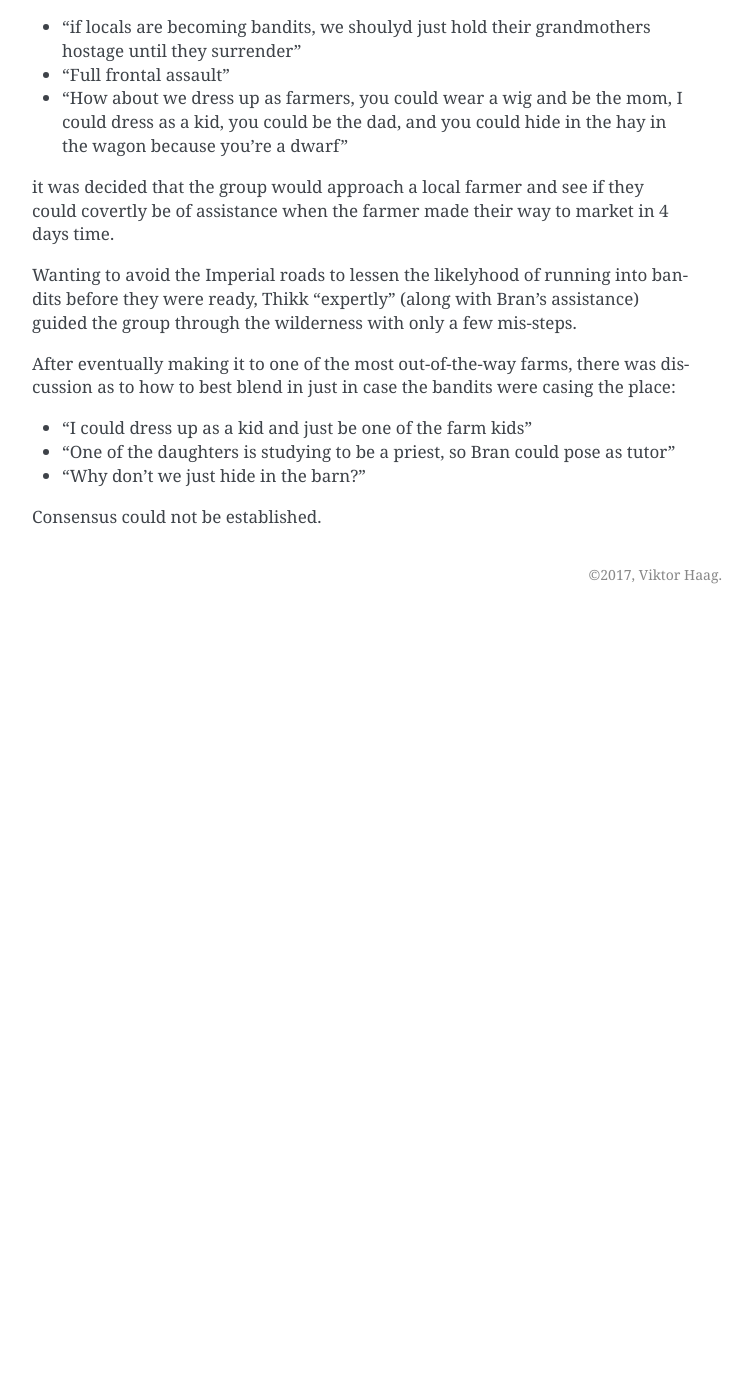
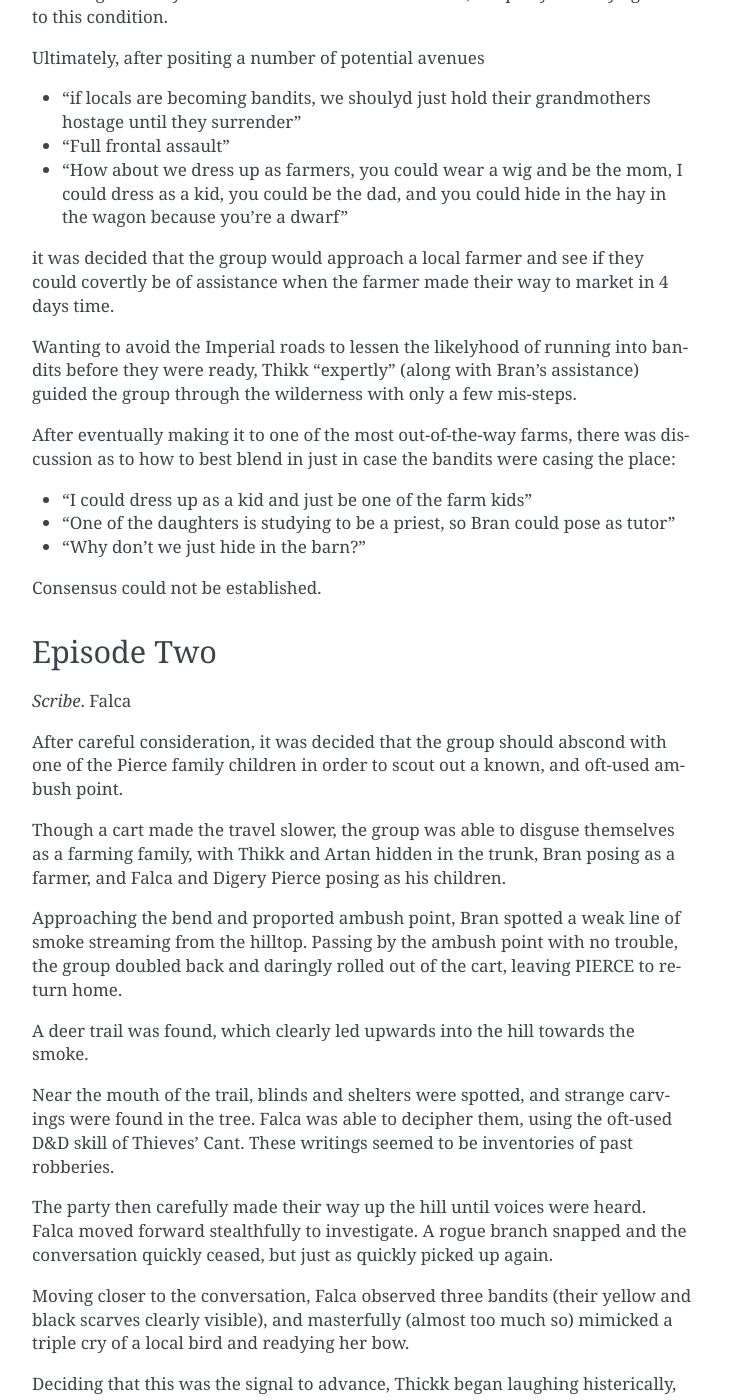
Before and after one commit to ViktorHaag/eagle-pass, a Sphinx documentation site: the page built from source/adventures/oakbluffbandits.rst, in a window 1280 px wide and 1400 px high, scrolled down 1470 px. Shown: the whole window, without its empty margins (388-1140 px from the left). Built offline with Sphinx 7.4.7, drawn with Linux system fonts in a browser that asks for light colours; before the commit the page ends 2084 px from its top, so only the background shows below that; some of the changed text lies outside the part shown.

Commit message:
ep2 writeup for Against the Bandits

```diff
--- a/source/adventures/oakbluffbandits.rst
+++ b/source/adventures/oakbluffbandits.rst
@@ -37,6 +37,9 @@
        |br| *Brigand bivuac*
        |br| Petrok, the captured member of the Ghost Beggars gang
        |br| Two pin-cushioned members of the Ghost Beggards gang
+       |br|
+       |br| *Brigan caves*
+       |br| Zerell, the leader of the Ghost Beggars gang
 
 
 Episode One
@@ -96,3 +99,68 @@ place:
 * "Why don't we just hide in the barn?"
 
 Consensus could not be established.
+
+Episode Two
+-----------
+*Scribe*. Falca
+
+After careful consideration, it was decided that the group should abscond with
+one of the Pierce family children in order to scout out a known, and oft-used
+ambush point.
+
+Though a cart made the travel slower, the group was able to disguse themselves
+as a farming family, with Thikk and Artan hidden in the trunk, Bran posing as a
+farmer, and Falca and Digery Pierce posing as his children.
+
+Approaching the bend and proported ambush point, Bran spotted a weak line of
+smoke streaming from the hilltop.  Passing by the ambush point with no trouble,
+the group doubled back and daringly rolled out of the cart, leaving PIERCE to
+return home.
+
+A deer trail was found, which clearly led upwards into the hill towards the
+smoke.
+
+Near the mouth of the trail, blinds and shelters were spotted, and strange
+carvings were found in the tree.  Falca was able to decipher them, using the
+oft-used D&D skill of Thieves' Cant.  These writings seemed to be inventories
+of past robberies.
+
+The party then carefully made their way up the hill until voices were heard.
+Falca moved forward stealthfully to investigate.  A rogue branch snapped and
+the conversation quickly ceased, but just as quickly picked up again.
+
+Moving closer to the conversation, Falca observed three bandits (their yellow
+and black scarves clearly visible), and masterfully (almost too much so)
+mimicked a triple cry of a local bird and readying her bow.
+
+Deciding that this was the signal to advance, Thickk began laughing
+histerically, and charged up the hill.  In the initiall confusion, Falca
+released an arrow, catching a bandit just beneath the eye (SNEAK ATTACK!).  The
+other two jumped over the table, flipping it over on its side and hid behind
+it, drawing weapons.
+
+Thikk advanced on their position and too a mighty swing at the nearest bandit,
+who parried the blow with his shortsword.  Artan artfully lobbed a ball of acid
+at the two bandits, who were both scalded in the ordeal.  Falca released
+another arrow, catching the second bandit in the ear (SNEAK ATTACK!) dropping
+him as well.
+
+Bran, unleashing holy power, commanded the final bandit to DROP IT, but
+something was lost in holy to bandit translation, and the bandit dropped to the
+ground.  Moments before Thikk plunges his axe into the skull of the final
+bandit, Artan rushes forward yelling "REMEMBER, WE WANT ONE ALIVE!" at which
+point the bandit quickly surrenders.
+
+Under careful and pointed (there was an arrow pointed at his head)
+interrogation, the bandit provided the following pieces of information:
+
+* the band of bandits claim to be the "Ghost Beggars"
+
+* this group was a scouting party and expected back the next day
+
+* The name of the head bandit: Zorell
+
+* the head bandit is not an idiot and probably won't just send another scouting
+  party in search of the last one
+
+* we would make good bandits
```
